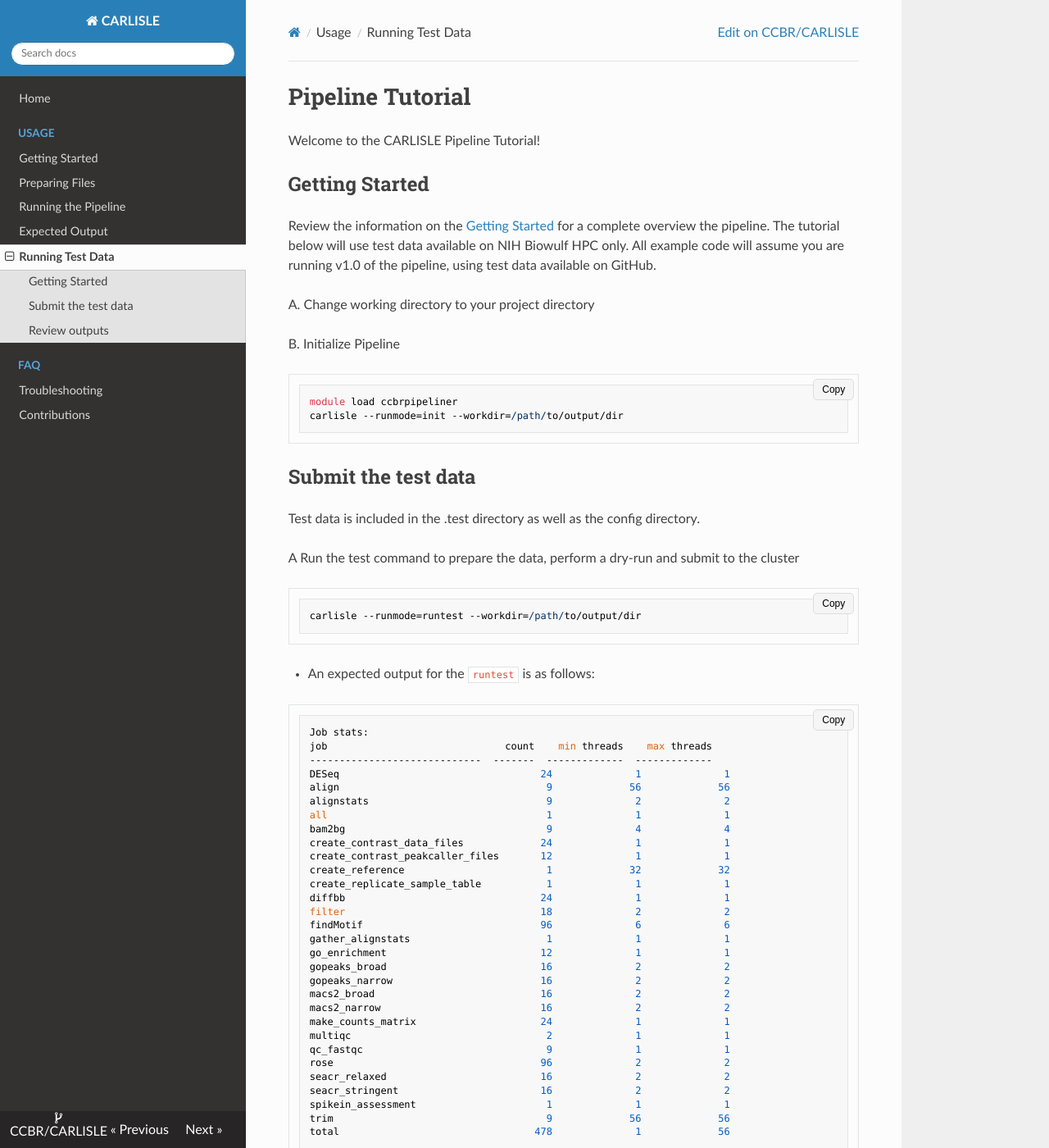
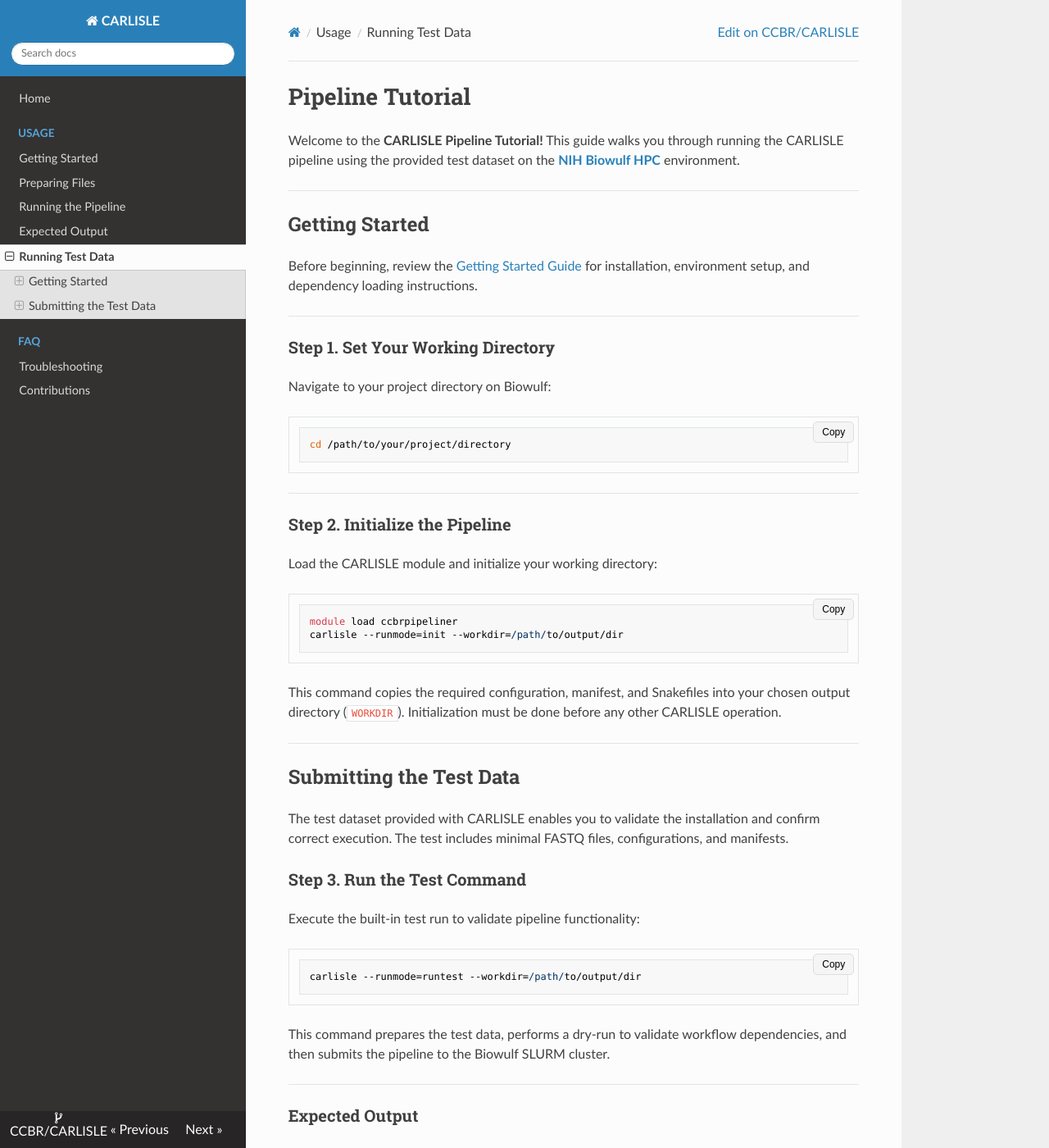
Before and after one commit to CCBR/CARLISLE, an MkDocs documentation site: the page built from docs/user-guide/test-info.md, in a window 1280 px wide and 1400 px high. Shown: the whole window at 82% size. Built offline with MkDocs 1.6.1, drawn with Linux system fonts in a browser that asks for light colours; nearby versions of some CDN libraries; some of the changed text lies outside the part shown.

Commit message:
docs: enhance test-info.md with clearer instructions and improved structure

````diff
--- a/docs/user-guide/test-info.md
+++ b/docs/user-guide/test-info.md
@@ -1,31 +1,58 @@
 # Pipeline Tutorial
 
-Welcome to the CARLISLE Pipeline Tutorial!
+Welcome to the **CARLISLE Pipeline Tutorial!** This guide walks you through running the CARLISLE pipeline using the provided test dataset on the **[NIH Biowulf HPC](https://hpc.nih.gov/)** environment.
+
+---
 
 ## Getting Started
 
-Review the information on the [Getting Started](https://ccbr.github.io/CARLISLE/user-guide/getting-started/) for a complete overview the pipeline. The tutorial below will use test data available on NIH Biowulf HPC only. All example code will assume you are running v1.0 of the pipeline, using test data available on GitHub.
+Before beginning, review the [Getting Started Guide](https://ccbr.github.io/CARLISLE/user-guide/getting-started/) for installation, environment setup, and dependency loading instructions.
 
-A. Change working directory to your project directory
 
-B. Initialize Pipeline
+---
 
+### Step 1. Set Your Working Directory
+
+Navigate to your project directory on Biowulf:
+
+```bash
+cd /path/to/your/project/directory
 ```
+
+---
+
+### Step 2. Initialize the Pipeline
+
+Load the CARLISLE module and initialize your working directory:
+
+```bash
 module load ccbrpipeliner
 carlisle --runmode=init --workdir=/path/to/output/dir
 ```
 
-## Submit the test data
+This command copies the required configuration, manifest, and Snakefiles into your chosen output directory (`WORKDIR`). Initialization must be done before any other CARLISLE operation.
 
-Test data is included in the .test directory as well as the config directory.
+---
 
-A Run the test command to prepare the data, perform a dry-run and submit to the cluster
+## Submitting the Test Data
 
-```
+The test dataset provided with CARLISLE enables you to validate the installation and confirm correct execution. The test includes minimal FASTQ files, configurations, and manifests.
+
+### Step 3. Run the Test Command
+
+Execute the built-in test run to validate pipeline functionality:
+
+```bash
 carlisle --runmode=runtest --workdir=/path/to/output/dir
 ```
 
-- An expected output for the `runtest` is as follows:
+This command prepares the test data, performs a dry-run to validate workflow dependencies, and then submits the pipeline to the Biowulf SLURM cluster.
+
+---
+
+### Expected Output
+
+During a successful test run, you should see a job summary similar to the one below, detailing the number of tasks executed per Snakemake rule:
 
 ```
 Job stats:
@@ -60,6 +87,4 @@
 total                                 478              1             56
 ```
 
-## Review outputs
-
-Review the expected outputs on the [Output](https://ccbr.github.io/CARLISLE/user-guide/output/) page. If there are errors, review and performing stesp described on the [Troubleshooting](https://ccbr.github.io/CARLISLE/user-guide/troubleshooting/) page as needed.
+> 💡 **Tip:** This job summary confirms successful rule execution, resource allocation, and workflow orchestratio
````
